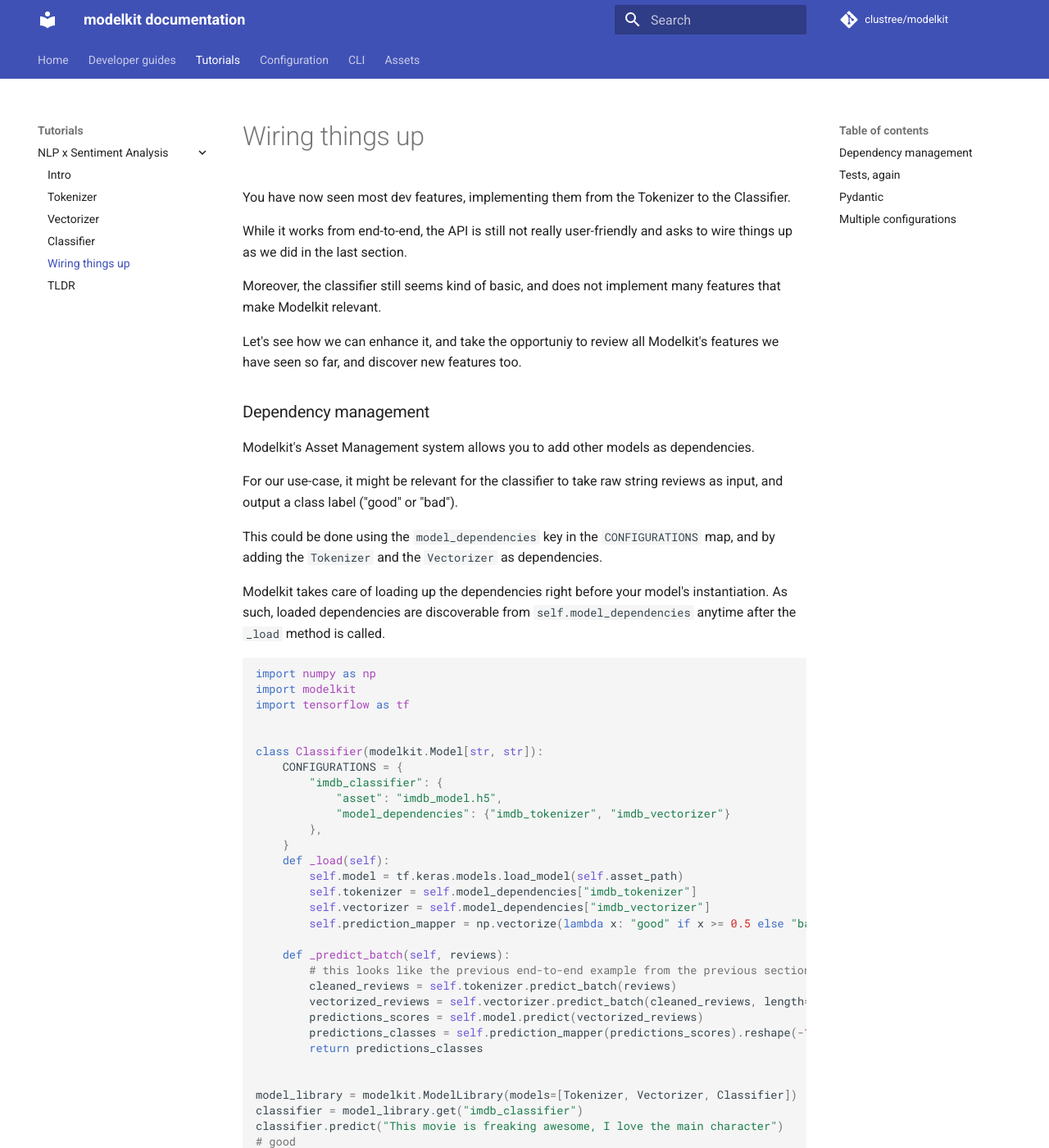
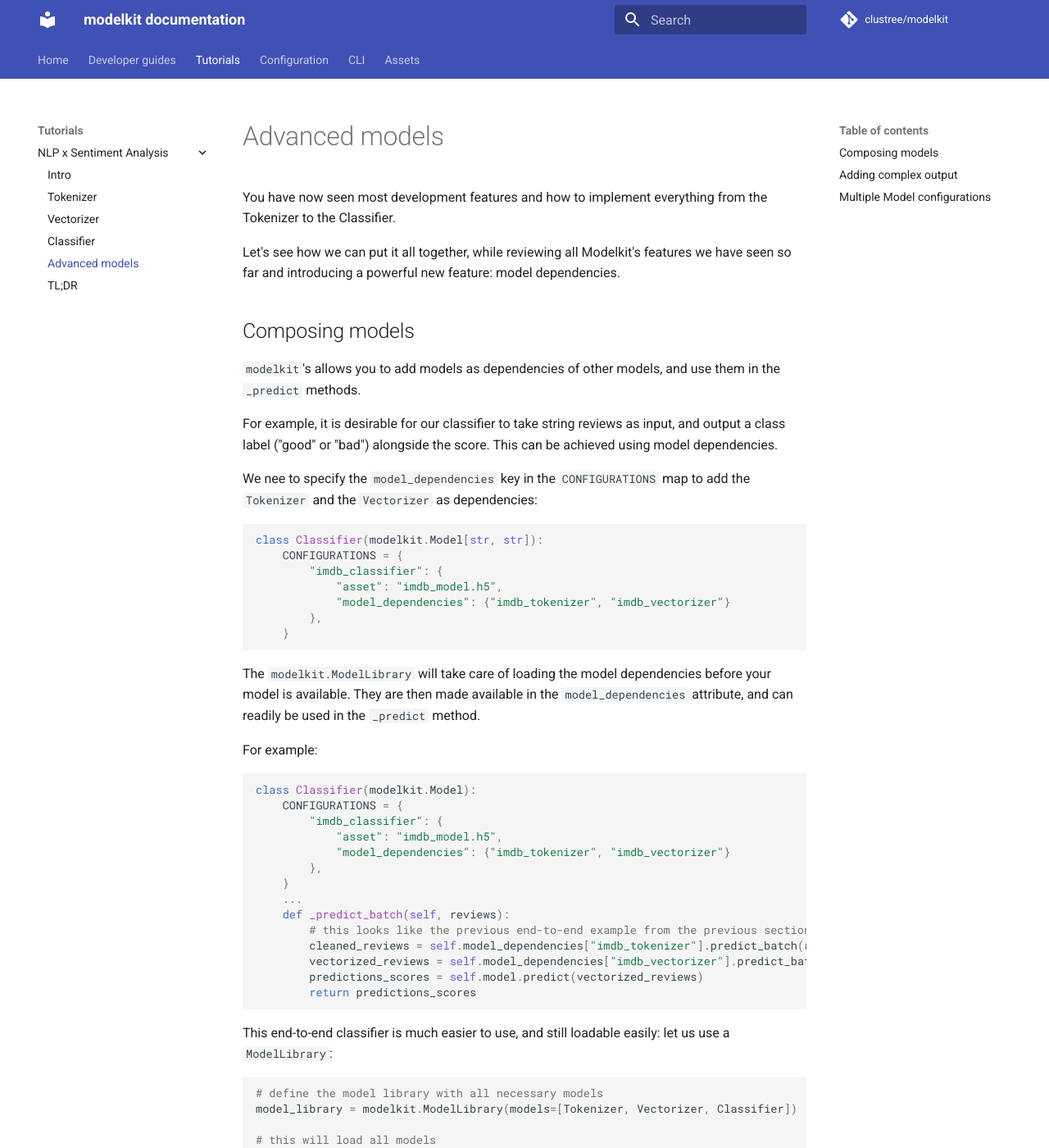
Before and after one commit to Cornerstone-OnDemand/modelkit, an MkDocs documentation site: the page built from docs/examples/nlp_sentiment/wiring_things_up.md, in a window 1280 px wide and 1400 px high. Shown: the whole window at 82% size. Built offline with MkDocs 1.6.1 and Material for MkDocs 9.7.7, drawn with Linux system fonts in a browser that asks for light colours; comment, search, counter and statistics services are not loaded; some of the changed text lies outside the part shown.

Commit message:
docs: improve final section

````diff
--- a/docs/examples/nlp_sentiment/wiring_things_up.md
+++ b/docs/examples/nlp_sentiment/wiring_things_up.md
@@ -1,28 +1,16 @@
-You have now seen most dev features, implementing them from the Tokenizer to the Classifier.
+You have now seen most development features and how to implement everything from the Tokenizer to the Classifier.
 
-While it works from end-to-end, the API is still not really user-friendly and asks to wire things up as we did in the last section.
+Let's see how we can put it all together, while reviewing all Modelkit's features we have seen so far and introducing a powerful new feature: model dependencies.
 
-Moreover, the classifier still seems kind of basic, and does not implement many features that make Modelkit relevant.
+## Composing models
 
-Let's see how we can enhance it, and take the opportuniy to review all Modelkit's features we have seen so far, and discover new features too.
+`modelkit`'s allows you to add models as dependencies of other models, and use them in the `_predict` methods.
 
-### Dependency management
+For example, it is desirable for our classifier to take string reviews as input, and output a class label ("good" or "bad") alongside the score. This can be achieved using model dependencies.
 
-Modelkit's Asset Management system allows you to add other models as dependencies.
-
-For our use-case, it might be relevant for the classifier to take raw string reviews as input, and output a class label ("good" or "bad").
-
-This could be done using the `model_dependencies` key in the `CONFIGURATIONS` map, and by adding the `Tokenizer` and the `Vectorizer` as dependencies.
-
-Modelkit takes care of loading up the dependencies right before your model's instantiation.
-As such, loaded dependencies are discoverable from `self.model_dependencies` anytime after the `_load` method is called.
+We nee to specify the `model_dependencies` key in the `CONFIGURATIONS` map to add the `Tokenizer` and the `Vectorizer` as dependencies:
 
 ```python
-import numpy as np
-import modelkit
-import tensorflow as tf
-
-
 class Classifier(modelkit.Model[str, str]):
     CONFIGURATIONS = {
         "imdb_classifier": {
@@ -30,114 +18,60 @@
             "model_dependencies": {"imdb_tokenizer", "imdb_vectorizer"}
         },
     }
-    def _load(self):
-        self.model = tf.keras.models.load_model(self.asset_path)
-        self.tokenizer = self.model_dependencies["imdb_tokenizer"]
-        self.vectorizer = self.model_dependencies["imdb_vectorizer"]
-        self.prediction_mapper = np.vectorize(lambda x: "good" if x >= 0.5 else "bad")
+```
 
-    def _predict_batch(self, reviews):
-        # this looks like the previous end-to-end example from the previous section
-        cleaned_reviews = self.tokenizer.predict_batch(reviews)
-        vectorized_reviews = self.vectorizer.predict_batch(cleaned_reviews, length=64)
-        predictions_scores = self.model.predict(vectorized_reviews)
-        predictions_classes = self.prediction_mapper(predictions_scores).reshape(-1)
-        return predictions_classes
+The `modelkit.ModelLibrary` will take care of loading the model dependencies  before your model is available. They are then made available in the `model_dependencies` attribute, and can readily be used in the `_predict` method.
 
-
-model_library = modelkit.ModelLibrary(models=[Tokenizer, Vectorizer, Classifier])
-classifier = model_library.get("imdb_classifier")
-classifier.predict("This movie is freaking awesome, I love the main character")
-# good
-classifier.predict("this movie sucks, it's the worst I have ever seen")
-# bad
-```
-This definitely looks easier to use, and the classifier now seems more relevant.
-
-### Tests, again
-
-We might want to add the score, in addition to some tests as well:
+For example:
 
 ```python
-import numpy as np
-import modelkit
-import tensorflow as tf
-
-from typing import Dict, Union
-
-class Classifier(modelkit.Model[str, Dict[str, Union[str, float]]]):
+class Classifier(modelkit.Model):
     CONFIGURATIONS = {
         "imdb_classifier": {
             "asset": "imdb_model.h5",
-            "model_dependencies": {"imdb_tokenizer", "imdb_vectorizer"},
+            "model_dependencies": {"imdb_tokenizer", "imdb_vectorizer"}
         },
     }
-    TEST_CASES = {
-        "cases": [
-            {
-                "item": "i love this film, it's the best i've ever seen",
-                "result": {"score": 0.8441019058227539, "label": "good"},
-            },
-            {
-                "item": "this movie sucks, it's the worst I have ever seen",
-                "result": {"score": 0.1625385582447052, "label": "bad"},
-            },
-        ]
-    }
-
-    def _load(self):
-        self.model = tf.keras.models.load_model(self.asset_path)
-        self.tokenizer = self.model_dependencies["imdb_tokenizer"]
-        self.vectorizer = self.model_dependencies["imdb_vectorizer"]
-        self.prediction_mapper = np.vectorize(lambda x: "good" if x >= 0.5 else "bad")
-
+    ...
     def _predict_batch(self, reviews):
-        cleaned_reviews = self.tokenizer.predict_batch(reviews)
-        vectorized_reviews = self.vectorizer.predict_batch(cleaned_reviews, length=64)
+        # this looks like the previous end-to-end example from the previous section
+        cleaned_reviews = self.model_dependencies["imdb_tokenizer"].predict_batch(reviews)
+        vectorized_reviews = self.model_dependencies["imdb_vectorizer"].predict_batch(cleaned_reviews, length=64)
         predictions_scores = self.model.predict(vectorized_reviews)
-        predictions_classes = self.prediction_mapper(predictions_scores).reshape(-1)
-        predictions = [
-            {"score": score, "label": label}
-            for score, label in zip(predictions_scores, predictions_classes)
-        ]
-        return predictions
-
-
-model_library = modelkit.ModelLibrary(models=[Tokenizer, Vectorizer, Classifier])
-classifier = model_library.get("imdb_classifier")
-classifier.test()
+        return predictions_scores
 ```
 
-### Pydantic
-
-We now output a score and its corresponding label in a `Dict`.
-
-For production usages, Modelkit can leverage the power of Pydantic to validate both input and output items, instead of the standard python way.
-
-It is even more relevant, readable and understandable as your number of input / output features grow (such as a `rating` field in the next example)
-
-The only usage difference: inputs and outputs are now python objects and need to be managed as such.
-
+This end-to-end classifier is much easier to use, and still loadable easily: let us use a `ModelLibrary`:
 
 ```python
+# define the model library with all necessary models
+model_library = modelkit.ModelLibrary(models=[Tokenizer, Vectorizer, Classifier])
 
-from typing import Optional
+# this will load all models
+classifier = model_library.get("imdb_classifier")
+classifier.predict("This movie is freaking awesome, I love the main character")
+```
+## Adding complex output
 
+We may want to output the score as well as a class when using the model.
+
+Although we could return a dictionary, this can just as easily be achieved by outputing a Pydantic model, which offers more advanced validation features (and is used under the hood in `modelkit`), and can readily be used in fastapi endpoints.
+
+This is really good practice, as it makes your code more understandable (even more so as your number of models grow).
+
+Let us modify our code to specify a `pydantic.BaseModel` as the output of our `Model`, which contains a label and the score.
+
+```python hl_lines="6-8 42"
 import modelkit
 import numpy as np
 import pydantic
 import tensorflow as tf
 
-
-class MovieReviewItem(pydantic.BaseModel):
-    text: str
-    rating: Optional[float] = None  # could be useful in the future ? but not mandatory
-
 class MovieSentimentItem(pydantic.BaseModel):
     label: str
     score: float
 
-class Classifier(modelkit.Model[MovieReviewItem, MovieSentimentItem]):
+class Classifier(modelkit.Model[str, MovieSentimentItem]):
     CONFIGURATIONS = {
         "imdb_classifier": {
             "asset": "imdb_model.h5",
@@ -164,17 +98,24 @@
         self.prediction_mapper = np.vectorize(lambda x: "good" if x >= 0.5 else "bad")
 
     def _predict_batch(self, reviews):
-        texts = (review.text for review in reviews)
-        cleaned_reviews = self.tokenizer.predict_batch(texts)
+        cleaned_reviews = self.tokenizer.predict_batch(reviews)
         vectorized_reviews = self.vectorizer.predict_batch(cleaned_reviews, length=64)
         predictions_scores = self.model.predict(vectorized_reviews)
         predictions_classes = self.prediction_mapper(predictions_scores).reshape(-1)
-        predictions = [
+        return [
             {"score": score, "label": label}
             for score, label in zip(predictions_scores, predictions_classes)
         ]
-        return predictions
+```
 
+We also added some `TEST_CASES` to make sure that our model still behaves correctly.
+
+!!! note
+    Although we return a dictionary, it will be turned into a `MovieSentimentItem`, and validated by Pydantic.
+
+We can now test the `Model`:
+
+```python
 model_library = modelkit.ModelLibrary(models=[Tokenizer, Vectorizer, Classifier])
 classifier = model_library.get("imdb_classifier")
 classifier.test()
@@ -187,53 +128,21 @@
 # 0.6801363825798035
 ```
 
-You can also rename your model dependencies from within the `CONFIGURATIONS` map,
-so that to make some tricky dependencies names more understandable, of if you do not know their exact name in advance:
+## Multiple Model configurations
 
-```python
-import modelkit
+To conclude this tutorial, let us briefly see how to define multiple configurations, and why one would want to do that.
 
-class Classifier(modelkit.Model[MovieReviewItem, MovieSentimentItem]):
-    CONFIGURATIONS = {
-        "imdb_classifier": {
-            "asset": "imdb_model.h5",
-            "model_dependencies": {
-                "tokenizer": "imdb_tokenizer",
-                "vectorizer": "imdb_vectorizer",
-            },  # renaming dependencies here
-        },
-    }
-    def _load(self):
-        self.tokenizer = self.model_dependencies[
-            "tokenizer"
-        ]
-        self.vectorizer = self.model_dependencies[
-            "vectorizer"
-        ]
-    ...
+Assume that our `Classifier` model goes to production and most users are happy with it, but some are not. You start from scratch: redefine a tokenizer, vectorizer, train a new classifier with a different architecture and more data, and save it preciously.
 
-```
+Since you have always been the original guy in the room, all the new models now have a "_SOTA" suffix. You managed to keep the same inputs, outputs, pipeline architecture and made your process reproductible.
 
-### Multiple configurations
+"That should do it !", you yell across the open space.
 
-To conclude this tutorial, let's briefly see how to define multiple configurations, and why.
-
-What if this model went to production, most clients are happy with it, but some are not.
-You start from scratch: redefining your tokenizer, then your vectorizer,
-then re-ran your classifier's training loop with a different architecture and more data, and saved it preciously.
-Since you have always been the original guy in the room, all the new models now have a "_SOTA" suffix.
-
-You managed to keep the same inputs, outputs, pipeline architecture and made your process reproductible.
-
-"That should do it !", you are yelling across the open space.
-
-However, you probably do not want to surprise your clients with a new model without informing them before.
-
-Some might want to stick with the old one, while the unhappy ones would want to change ASAP.
+However, you probably do not want to surprise your clients with a new model without informing them before.Some might want to stick with the old one, while the unhappy ones would want to change ASAP.
 
 Modelkit has got your back, and allows you to define multiple configurations while keeping the exact same code.
 
-Here is how you would process:
+Here is how you go about doing this:
 
 ```python
 import modelkit
@@ -280,12 +189,28 @@
         },
     }
     ...
+```
 
+In order to use the same code within `_predict`, we have renamed the dependencies, by using a dictionary instead of a set in `model_dependencies`.
+
+The `model_dependencies` attribute of `classifier` and `classifier_SOTA` will have the same `tokenizer` and `vectorizer` keys, but pointing to different `Model`s.
+Also, the `tests_cases` are now part of each individual configuration so that to test each one independently.
+
+Now both of your models are available through the same library:
+
+```python
 model_library = modelkit.ModelLibrary(models=[Tokenizer, Vectorizer, Classifier])
-classifier_deprecated = model_library.get("imdb_classifier")
-classifier_SOTA = model_library.get("imdb_classifier_SOTA")
+classifier_deprecated = model_library.get("classifier")
+classifier_SOTA = model_library.get("classifier_SOTA")
+```
+
+Additionally, you can decide to filter out which one you are interested in (and avoid it being loaded in memory if it is unused), by specifying the `required_models` keyword argument:
+
+```python
+model_library = modelkit.ModelLibrary(
+    required_models=["classifier_SOTA"]
+    models=[Tokenizer, Vectorizer, Classifier]
+)
 ```
 
 As you can see, the `CONFIGURATIONS` map and the dependency renaming helped make this task easier than we may have thought in the first instance.
-
-Also, the `tests_cases` are now part of each individual configuration so that to test each one independently.
--- a/mkdocs.yml
+++ b/mkdocs.yml
@@ -20,8 +20,8 @@
         - Tokenizer: 'examples/nlp_sentiment/tokenizer.md'
         - Vectorizer: 'examples/nlp_sentiment/vectorizer.md'
         - Classifier: 'examples/nlp_sentiment/classifier.md'
-        - Wiring things up: 'examples/nlp_sentiment/wiring_things_up.md'
-        - TLDR: 'examples/nlp_sentiment/tldr.md'
+        - Advanced models: 'examples/nlp_sentiment/wiring_things_up.md'
+        - "TL;DR": 'examples/nlp_sentiment/tldr.md'
   - Configuration:
     - Configuration: 'configuration.md'
   - CLI: 'cli.md'
````
